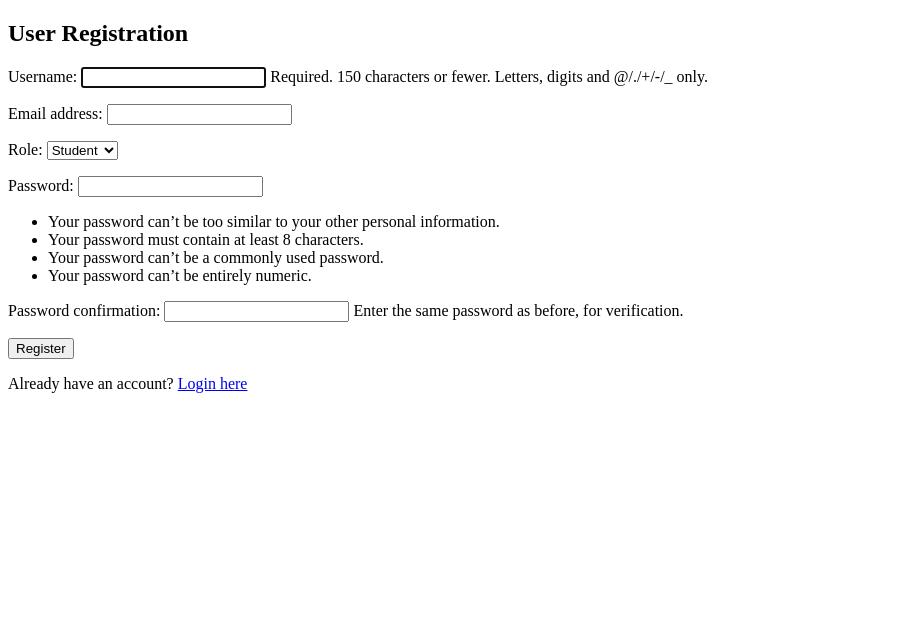
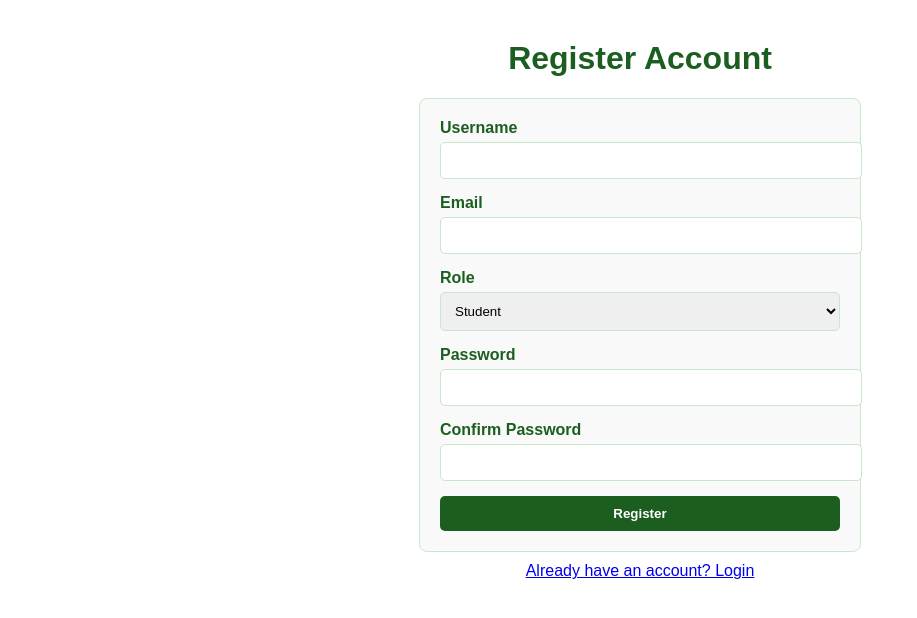
Before and after one commit to zoomworldtech/nextgenlearn-backend, a Django app: page /register/ in a window 1280 px wide. Shown: the top 618 px of the page, without its empty margins (0-917 px from the left). Run offline with Django 5.2, Linux system fonts and the light colour scheme.

Commit message:
905 complected project

```diff
--- a/accounts/forms.py
+++ b/accounts/forms.py
@@ -1,13 +1,49 @@
 from django import forms
 from django.contrib.auth.forms import UserCreationForm, AuthenticationForm
 from .models import CustomUser
+from django.core.exceptions import ValidationError
+
 
 class CustomUserCreationForm(UserCreationForm):
     class Meta:
         model = CustomUser
         fields = ['username', 'email', 'role', 'password1', 'password2']
 
+    def clean_username(self):
+        username = self.cleaned_data.get('username')
+        if CustomUser.objects.filter(username=username).exists():
+            raise ValidationError("A user with that username already exists.")
+        return username
+
+    def clean_password2(self):
+        password1 = self.cleaned_data.get('password1')
+        password2 = self.cleaned_data.get('password2')
+
+        # If both present and they don't match, skip other checks.
+        # We'll raise the clear mismatch message in clean().
+        if password1 and password2 and password1 != password2:
+            return password2
+
+        # Only run length/security checks when passwords match or password1 is missing.
+        if password2:
+            if len(password2) < 8:
+                raise ValidationError("This password is too short. It must contain at least 8 characters.")
+            common_passwords = ['password', '12345678', 'qwerty', 'letmein', '123456']
+            if password2.lower() in common_passwords:
+                raise ValidationError("This password is not secure.")
+        return password2
+
+    def clean(self):
+        cleaned = super().clean()
+        p1 = cleaned.get('password1')
+        p2 = cleaned.get('password2')
+        if p1 and p2 and p1 != p2:
+            # non-field error, shows as single message
+            raise ValidationError("Password and Confirm Password do not match.")
+        return cleaned
+
+
+
 class CustomLoginForm(AuthenticationForm):
-    class Meta:
-        model = CustomUser
-        fields = ['username', 'password']
+    username = forms.CharField(label='Username')
+    password = forms.CharField(label='Password', widget=forms.PasswordInput)
--- a/accounts/templates/accounts/register.html
+++ b/accounts/templates/accounts/register.html
@@ -1,15 +1,112 @@
 <!DOCTYPE html>
-<html>
+<html lang="en">
 <head>
-    <title>Register</title>
+    <meta charset="UTF-8">
+    <title>User Registration</title>
+    <style>
+        body {
+            background-color: #ffffff;
+            color: #1b5e20;
+            font-family: Arial, sans-serif;
+            margin: 40px;
+        }
+
+        h1 {
+            text-align: center;
+        }
+
+        form {
+            max-width: 400px;
+            margin: auto;
+            padding: 20px;
+            border: 1px solid #c8e6c9;
+            border-radius: 8px;
+            background-color: #f9f9f9;
+        }
+
+        label {
+            font-weight: bold;
+            display: block;
+            margin-bottom: 5px;
+        }
+
+        input, select {
+            width: 100%;
+            padding: 10px;
+            margin-bottom: 15px;
+            border: 1px solid #c8e6c9;
+            border-radius: 5px;
+        }
+
+        button {
+            width: 100%;
+            padding: 10px;
+            background-color: #1b5e20;
+            color: white;
+            border: none;
+            border-radius: 5px;
+            cursor: pointer;
+            font-weight: bold;
+        }
+
+        button:hover {
+            background-color: #2e7d32;
+        }
+
+        .login-link {
+            display: block;
+            text-align: center;
+            margin-top: 10px;
+        }
+
+        .error-box {
+            background: #ffcdd2;
+            color: #b71c1c;
+            padding: 10px;
+            border-radius: 5px;
+            margin-bottom: 15px;
+            list-style-type: none;
+        }
+    </style>
 </head>
 <body>
-    <h2>User Registration</h2>
-    <form method="POST">
+    <h1>Register Account</h1>
+
+    <form method="POST" novalidate>
         {% csrf_token %}
-        {{ form.as_p }}
+
+        {% if form.errors %}
+            <ul class="error-box">
+                {% for field, errors in form.errors.items %}
+                    {% for error in errors %}
+                        <li>{{ error }}</li>
+                    {% endfor %}
+                {% endfor %}
+            </ul>
+        {% endif %}
+
+        <label>Username</label>
+        <input type="text" name="username" value="{{ form.username.value|default:'' }}" required>
+
+        <label>Email</label>
+        <input type="email" name="email" value="{{ form.email.value|default:'' }}" required>
+
+        <label>Role</label>
+        <select name="role" required>
+            <option value="student" {% if form.role.value == "student" %}selected{% endif %}>Student</option>
+            <option value="lecturer" {% if form.role.value == "lecturer" %}selected{% endif %}>Lecturer</option>
+            <option value="admin" {% if form.role.value == "admin" %}selected{% endif %}>Admin</option>
+        </select>
+
+        <label>Password</label>
+        <input type="password" name="password1" required>
+
+        <label>Confirm Password</label>
+        <input type="password" name="password2" required>
+
         <button type="submit">Register</button>
     </form>
-    <p>Already have an account? <a href="{% url 'login' %}">Login here</a></p>
+
+    <a href="{% url 'login' %}" class="login-link">Already have an account? Login</a>
 </body>
 </html>
--- a/accounts/urls.py
+++ b/accounts/urls.py
@@ -9,6 +9,9 @@ urlpatterns = [
     path('manage-users/', views.manage_users, name='manage_users'),
     path('edit-user/<int:user_id>/', views.edit_user, name='edit_user'),
     path('delete-user/<int:user_id>/', views.delete_user, name='delete_user'),
-
+        # this is for  texting using json can delete later
+          # new API routes
+    path('api/register/', views.api_register, name='api_register'),
+    path('api/login/', views.api_login, name='api_login'),
 ]
 # for admin url
--- a/accounts/views.py
+++ b/accounts/views.py
@@ -1,6 +1,7 @@
 from django.shortcuts import render, redirect
 from django.contrib.auth import login, authenticate, logout
 from .forms import CustomUserCreationForm, CustomLoginForm
+
 
 def register_view(request):
     if request.method == 'POST':
@@ -79,3 +80,64 @@ def delete_user(request, user_id):
     user = get_object_or_404(CustomUser, id=user_id)
     user.delete()
     return redirect('manage_users')
+
+# will remove json if error occurs lol zoom work
+from django.http import JsonResponse
+from django.views.decorators.csrf import csrf_exempt
+import json
+
+
+@csrf_exempt
+def api_register(request):
+    if request.method == 'POST':
+        try:
+            data = json.loads(request.body.decode('utf-8'))
+            username = data.get('username')
+            email = data.get('email')
+            role = data.get('role', 'student')
+            password1 = data.get('password1')
+            password2 = data.get('password2')
+
+            if not all([username, email, password1, password2]):
+                return JsonResponse({'error': 'All fields are required.'}, status=400)
+
+            if password1 != password2:
+                return JsonResponse({'error': 'Passwords do not match.'}, status=400)
+
+            if CustomUser.objects.filter(username=username).exists():
+                return JsonResponse({'error': 'Username already exists.'}, status=400)
+
+            user = CustomUser.objects.create_user(
+                username=username,
+                email=email,
+                password=password1,
+                role=role
+            )
+            return JsonResponse({'message': 'User created successfully.'}, status=201)
+
+        except Exception as e:
+            return JsonResponse({'error': str(e)}, status=500)
+    else:
+        return JsonResponse({'error': 'Invalid request method.'}, status=405)
+
+
+
+@csrf_exempt
+def api_login(request):
+    if request.method == 'POST':
+        try:
+            data = json.loads(request.body.decode('utf-8'))
+            username = data.get('username')
+            password = data.get('password')
+
+            user = authenticate(username=username, password=password)
+            if user is not None:
+                login(request, user)
+                return JsonResponse({'message': f'Login successful as {user.role}.'}, status=200)
+            else:
+                return JsonResponse({'error': 'Invalid username or password.'}, status=401)
+
+        except Exception as e:
+            return JsonResponse({'error': str(e)}, status=500)
+    else:
+        return JsonResponse({'error': 'Invalid request method.'}, status=405)
```
Also changed, not shown: accounts/templates/accounts/login.html (+88 -6 lines).
